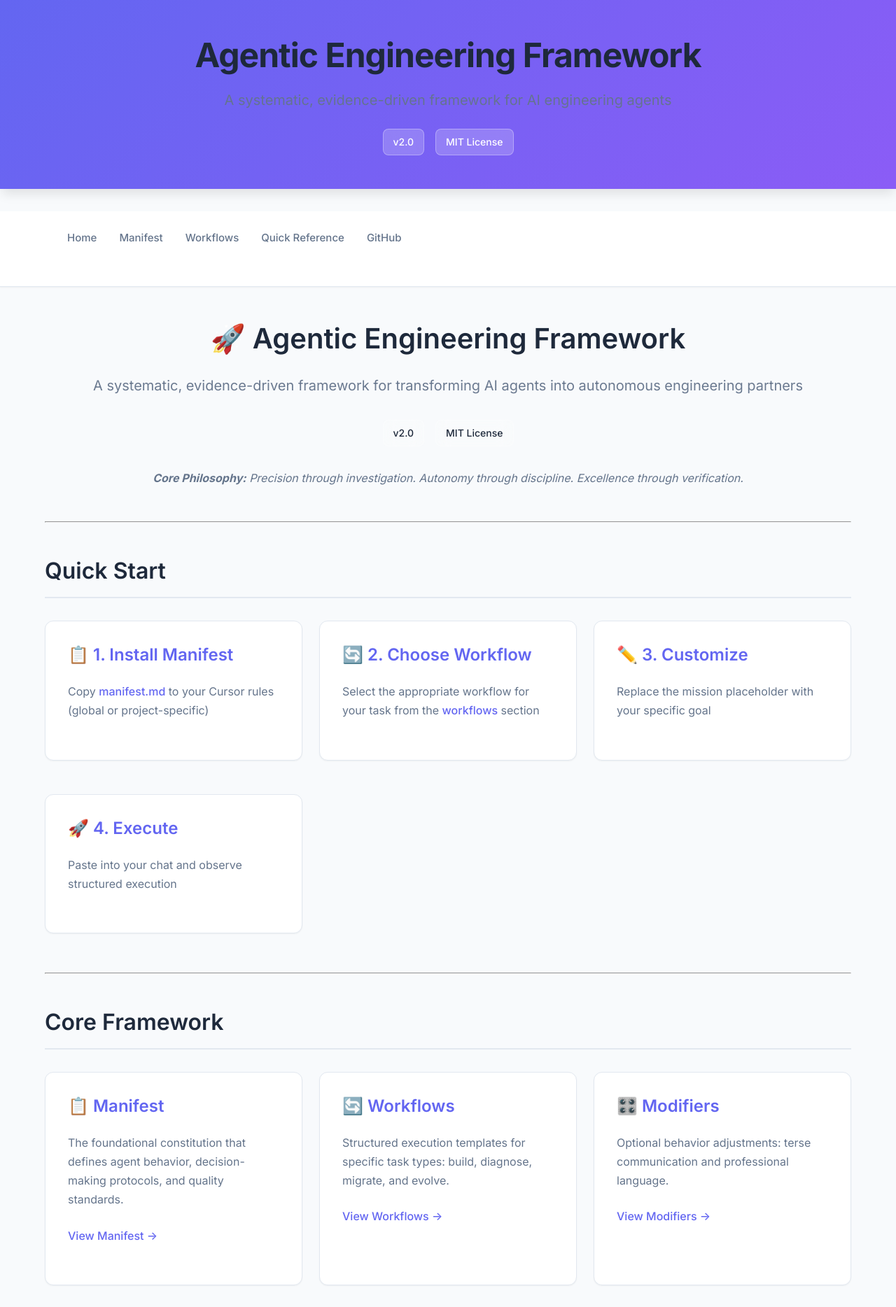
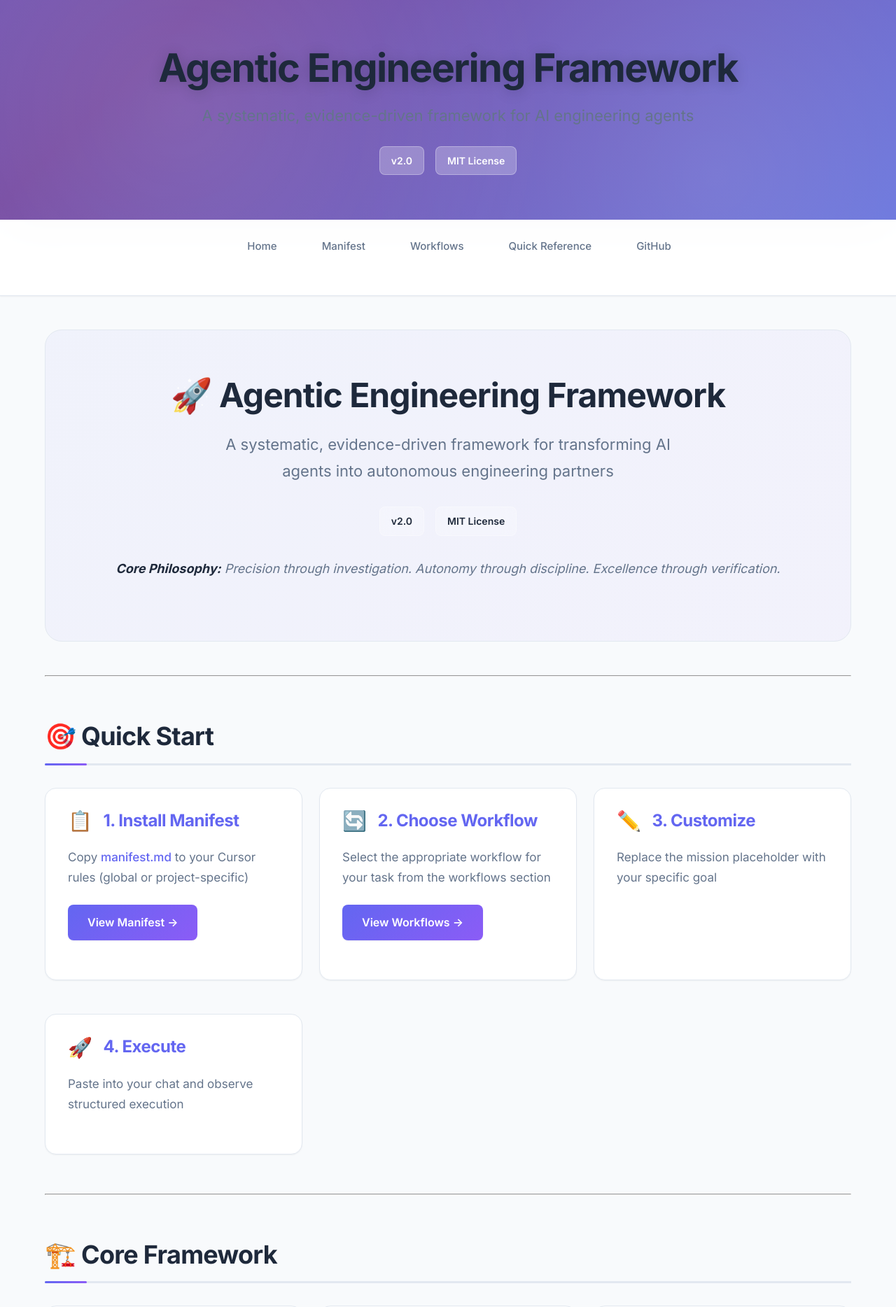
Before and after one commit to moeidsaleem/agentic-engineering-framework, a Jekyll site: the page built from index.md, in a window 1280 px wide. Shown: the top 1868 px of the page at 70% size. Built offline with Jekyll 4.4.1, drawn with Linux system fonts in a browser that asks for light colours; some of the changed text lies outside the part shown.

Commit message:
Premium UI enhancements with animations, better visuals and polish
- Added smooth gradient animations to header
- Enhanced card designs with hover effects and accent borders
- Improved typography with better hierarchy and spacing
- Added stat cards with gradient numbers
- Better hero sections with improved layout
- Enhanced buttons with gradients and animations
- Improved shadows and depth
- Better color gradients throughout
- Added smooth scroll behavior
- Custom scrollbar styling
- More polished overall design

```diff
--- a/assets/css/style.css
+++ b/assets/css/style.css
@@ -1,4 +1,4 @@
-/* Agentic Engineering Framework - Modern Clean Design */
+/* Agentic Engineering Framework - Premium Modern Design */
 
 :root {
   --primary: #6366f1;
@@ -15,6 +15,7 @@
   --bg-secondary: #f8fafc;
   --bg-tertiary: #f1f5f9;
   --bg-dark: #0f172a;
+  --bg-gradient: linear-gradient(135deg, #667eea 0%, #764ba2 100%);
 
   --text-primary: #1e293b;
   --text-secondary: #64748b;
@@ -24,24 +25,32 @@
   --border: #e2e8f0;
   --border-light: #f1f5f9;
   --shadow-sm: 0 1px 2px 0 rgba(0, 0, 0, 0.05);
-  --shadow: 0 4px 6px -1px rgba(0, 0, 0, 0.1);
-  --shadow-lg: 0 10px 15px -3px rgba(0, 0, 0, 0.1);
+  --shadow: 0 4px 6px -1px rgba(0, 0, 0, 0.1), 0 2px 4px -1px rgba(0, 0, 0, 0.06);
+  --shadow-md: 0 10px 15px -3px rgba(0, 0, 0, 0.1), 0 4px 6px -2px rgba(0, 0, 0, 0.05);
+  --shadow-lg: 0 20px 25px -5px rgba(0, 0, 0, 0.1), 0 10px 10px -5px rgba(0, 0, 0, 0.04);
+  --shadow-xl: 0 25px 50px -12px rgba(0, 0, 0, 0.25);
 
-  --radius: 0.75rem;
+  --radius: 1rem;
   --radius-sm: 0.5rem;
-  --radius-lg: 1rem;
+  --radius-lg: 1.5rem;
+  --radius-xl: 2rem;
 
   --spacing-xs: 0.5rem;
   --spacing-sm: 1rem;
   --spacing-md: 1.5rem;
   --spacing-lg: 2rem;
   --spacing-xl: 3rem;
+  --spacing-2xl: 4rem;
 }
 
 * {
   margin: 0;
   padding: 0;
   box-sizing: border-box;
+}
+
+html {
+  scroll-behavior: smooth;
 }
 
 body {
@@ -52,6 +61,7 @@ body {
   font-size: 16px;
   -webkit-font-smoothing: antialiased;
   -moz-osx-font-smoothing: grayscale;
+  overflow-x: hidden;
 }
 
 .container {
@@ -62,29 +72,55 @@ body {
 
 /* Header */
 header {
-  background: linear-gradient(135deg, var(--primary) 0%, var(--secondary) 100%);
+  background: linear-gradient(135deg, #667eea 0%, #764ba2 50%, #667eea 100%);
+  background-size: 200% 200%;
+  animation: gradientShift 15s ease infinite;
   color: var(--text-inverse);
-  padding: var(--spacing-xl) 0;
-  margin-bottom: var(--spacing-lg);
-  box-shadow: var(--shadow-lg);
+  padding: var(--spacing-2xl) 0;
+  margin-bottom: 0;
+  box-shadow: var(--shadow-xl);
+  position: relative;
+  overflow: hidden;
+}
+
+header::before {
+  content: '';
+  position: absolute;
+  top: 0;
+  left: 0;
+  right: 0;
+  bottom: 0;
+  background: radial-gradient(circle at 20% 50%, rgba(255, 255, 255, 0.1) 0%, transparent 50%),
+              radial-gradient(circle at 80% 80%, rgba(255, 255, 255, 0.1) 0%, transparent 50%);
+  pointer-events: none;
+}
+
+@keyframes gradientShift {
+  0%, 100% { background-position: 0% 50%; }
+  50% { background-position: 100% 50%; }
 }
 
 .header-content {
   text-align: center;
+  position: relative;
+  z-index: 1;
 }
 
 header h1 {
-  font-size: 3rem;
-  font-weight: 700;
+  font-size: 3.5rem;
+  font-weight: 800;
   margin-bottom: var(--spacing-sm);
-  letter-spacing: -0.02em;
+  letter-spacing: -0.03em;
+  text-shadow: 0 2px 20px rgba(0, 0, 0, 0.2);
+  animation: fadeInUp 0.8s ease;
 }
 
 .subtitle {
-  font-size: 1.25rem;
+  font-size: 1.375rem;
   opacity: 0.95;
   margin-bottom: var(--spacing-md);
   font-weight: 400;
+  animation: fadeInUp 0.8s ease 0.2s both;
 }
 
 .badges {
@@ -92,17 +128,36 @@ header h1 {
   gap: var(--spacing-sm);
   justify-content: center;
   flex-wrap: wrap;
+  animation: fadeInUp 0.8s ease 0.4s both;
 }
 
 .badge {
   display: inline-block;
-  padding: 0.375rem 0.875rem;
+  padding: 0.5rem 1rem;
   border-radius: var(--radius-sm);
   font-size: 0.875rem;
-  font-weight: 500;
-  background: rgba(255, 255, 255, 0.2);
+  font-weight: 600;
+  background: rgba(255, 255, 255, 0.25);
   backdrop-filter: blur(10px);
   border: 1px solid rgba(255, 255, 255, 0.3);
+  transition: all 0.3s ease;
+}
+
+.badge:hover {
+  background: rgba(255, 255, 255, 0.35);
+  transform: translateY(-2px);
+  box-shadow: 0 4px 12px rgba(0, 0, 0, 0.15);
+}
+
+@keyframes fadeInUp {
+  from {
+    opacity: 0;
+    transform: translateY(20px);
+  }
+  to {
+    opacity: 1;
+    transform: translateY(0);
+  }
 }
 
 /* Navigation */
@@ -114,6 +169,8 @@ nav {
   top: 0;
   z-index: 100;
   box-shadow: var(--shadow-sm);
+  backdrop-filter: blur(10px);
+  background: rgba(255, 255, 255, 0.95);
 }
 
 .nav-links {
@@ -122,6 +179,7 @@ nav {
   gap: var(--spacing-lg);
   padding: var(--spacing-md) 0;
   flex-wrap: wrap;
+  justify-content: center;
 }
 
 .nav-links a {
@@ -129,68 +187,88 @@ nav {
   text-decoration: none;
   font-weight: 500;
   font-size: 0.9375rem;
-  padding: var(--spacing-xs) 0;
+  padding: var(--spacing-xs) var(--spacing-sm);
   position: relative;
-  transition: color 0.2s;
+  transition: all 0.3s ease;
+  border-radius: var(--radius-sm);
 }
 
 .nav-links a:hover {
   color: var(--primary);
+  background: var(--bg-secondary);
 }
 
 .nav-links a::after {
   content: '';
   position: absolute;
   bottom: 0;
-  left: 0;
+  left: 50%;
+  transform: translateX(-50%);
   width: 0;
   height: 2px;
   background: var(--primary);
-  transition: width 0.3s;
+  transition: width 0.3s ease;
+  border-radius: 2px;
 }
 
 .nav-links a:hover::after {
-  width: 100%;
+  width: calc(100% - 1rem);
 }
 
 /* Main Content */
 main {
-  padding-bottom: var(--spacing-xl);
+  padding-bottom: var(--spacing-2xl);
 }
 
 /* Typography */
 h1, h2, h3, h4, h5, h6 {
   color: var(--text-primary);
-  font-weight: 600;
-  line-height: 1.3;
+  font-weight: 700;
+  line-height: 1.2;
   margin-top: var(--spacing-lg);
   margin-bottom: var(--spacing-md);
+  letter-spacing: -0.02em;
 }
 
 h1 {
-  font-size: 2.5rem;
+  font-size: 2.75rem;
   margin-top: 0;
+  font-weight: 800;
 }
 
 h2 {
-  font-size: 2rem;
-  border-bottom: 2px solid var(--border);
+  font-size: 2.25rem;
+  border-bottom: 3px solid var(--border);
   padding-bottom: var(--spacing-sm);
-  margin-top: var(--spacing-xl);
+  margin-top: var(--spacing-2xl);
+  position: relative;
+}
+
+h2::after {
+  content: '';
+  position: absolute;
+  bottom: -3px;
+  left: 0;
+  width: 60px;
+  height: 3px;
+  background: linear-gradient(90deg, var(--primary), var(--secondary));
+  border-radius: 2px;
 }
 
 h3 {
-  font-size: 1.5rem;
+  font-size: 1.75rem;
   margin-top: var(--spacing-lg);
+  font-weight: 700;
 }
 
 h4 {
-  font-size: 1.25rem;
+  font-size: 1.375rem;
 }
 
 p {
   margin-bottom: var(--spacing-md);
   color: var(--text-secondary);
+  font-size: 1.0625rem;
 }
 
 /* Cards */
@@ -201,19 +279,45 @@ p {
   margin-bottom: var(--spacing-md);
   border: 1px solid var(--border);
   box-shadow: var(--shadow-sm);
-  transition: all 0.3s ease;
+  transition: all 0.3s cubic-bezier(0.4, 0, 0.2, 1);
+  position: relative;
+  overflow: hidden;
+}
+
+.card::before {
+  content: '';
+  position: absolute;
+  top: 0;
+  left: 0;
+  width: 4px;
+  height: 100%;
+  background: linear-gradient(180deg, var(--primary), var(--secondary));
+  transform: scaleY(0);
+  transition: transform 0.3s ease;
 }
 
 .card:hover {
-  box-shadow: var(--shadow);
-  transform: translateY(-2px);
+  box-shadow: var(--shadow-md);
+  transform: translateY(-4px);
   border-color: var(--primary-light);
+}
+
+.card:hover::before {
+  transform: scaleY(1);
 }
 
 .card h3 {
   margin-top: 0;
   color: var(--primary);
   font-size: 1.5rem;
+  display: flex;
+  align-items: center;
+  gap: var(--spacing-sm);
+}
+
+.card-icon {
+  font-size: 1.75rem;
+  line-height: 1;
 }
 
 /* Grid Layout */
@@ -232,7 +336,7 @@ table {
   background: var(--bg-primary);
   border-radius: var(--radius);
   overflow: hidden;
-  box-shadow: var(--shadow-sm);
+  box-shadow: var(--shadow);
   border: 1px solid var(--border);
 }
 
@@ -257,7 +361,7 @@ table td {
 }
 
 table tbody tr {
-  transition: background-color 0.2s;
+  transition: background-color 0.2s ease;
 }
 
 table tbody tr:hover {
@@ -272,7 +376,7 @@ table tbody tr:last-child td {
 a {
   color: var(--primary);
   text-decoration: none;
-  transition: color 0.2s;
+  transition: all 0.2s ease;
   font-weight: 500;
 }
 
@@ -284,27 +388,30 @@ a:hover {
 /* Code */
 code {
   background-color: var(--bg-tertiary);
-  padding: 0.2rem 0.5rem;
+  padding: 0.25rem 0.5rem;
   border-radius: var(--radius-sm);
   font-size: 0.875em;
   color: var(--primary-dark);
   font-family: 'Monaco', 'Menlo', 'Ubuntu Mono', monospace;
+  border: 1px solid var(--border);
 }
 
 pre {
-  background-color: var(--bg-dark);
+  background: linear-gradient(135deg, #1e293b 0%, #0f172a 100%);
   color: #e2e8f0;
-  padding: var(--spacing-md);
+  padding: var(--spacing-lg);
   border-radius: var(--radius);
   overflow-x: auto;
   margin: var(--spacing-lg) 0;
-  box-shadow: var(--shadow);
+  box-shadow: var(--shadow-lg);
+  border: 1px solid rgba(255, 255, 255, 0.1);
 }
 
 pre code {
   background-color: transparent;
   color: inherit;
   padding: 0;
+  border: none;
 }
 
 /* Lists */
@@ -320,27 +427,33 @@ li {
 
 /* Buttons */
 .btn {
-  display: inline-block;
-  padding: 0.625rem 1.5rem;
+  display: inline-flex;
+  align-items: center;
+  gap: var(--spacing-xs);
+  padding: 0.75rem 1.75rem;
   border-radius: var(--radius-sm);
   text-decoration: none;
-  font-weight: 500;
-  transition: all 0.2s;
+  font-weight: 600;
+  transition: all 0.3s cubic-bezier(0.4, 0, 0.2, 1);
   border: none;
   cursor: pointer;
-  font-size: 0.9375rem;
+  font-size: 1rem;
+  box-shadow: var(--shadow-sm);
 }
 
 .btn-primary {
-  background-color: var(--primary);
+  background: linear-gradient(135deg, var(--primary) 0%, var(--secondary) 100%);
   color: var(--text-inverse);
 }
 
 .btn-primary:hover {
-  background-color: var(--primary-dark);
-  transform: translateY(-1px);
-  box-shadow: var(--shadow);
+  transform: translateY(-2px);
+  box-shadow: var(--shadow-md);
   text-decoration: none;
+}
+
+.btn-primary:active {
+  transform: translateY(0);
 }
 
 /* Alerts */
@@ -349,6 +462,7 @@ li {
   border-radius: var(--radius);
   margin: var(--spacing-md) 0;
   border-left: 4px solid;
+  box-shadow: var(--shadow-sm);
 }
 
 .alert-info {
@@ -374,9 +488,9 @@ li {
   display: inline-flex;
   align-items: center;
   gap: 0.5rem;
-  padding: 0.375rem 0.875rem;
+  padding: 0.5rem 1rem;
   border-radius: var(--radius-sm);
-  font-weight: 500;
+  font-weight: 600;
   font-size: 0.875rem;
 }
 
@@ -400,12 +514,63 @@ li {
   color: #1e40af;
 }
 
+/* Stats Cards */
+.stats-grid {
+  display: grid;
+  grid-template-columns: repeat(auto-fit, minmax(200px, 1fr));
+  gap: var(--spacing-md);
+  margin: var(--spacing-xl) 0;
+}
+
+.stat-card {
+  text-align: center;
+  padding: var(--spacing-lg);
+  background: var(--bg-primary);
+  border-radius: var(--radius);
+  border: 1px solid var(--border);
+  box-shadow: var(--shadow-sm);
+  transition: all 0.3s ease;
+}
+
+.stat-card:hover {
+  transform: translateY(-4px);
+  box-shadow: var(--shadow-md);
+  border-color: var(--primary-light);
+}
+
+.stat-number {
+  font-size: 3rem;
+  font-weight: 800;
+  background: linear-gradient(135deg, var(--primary), var(--secondary));
+  -webkit-background-clip: text;
+  -webkit-text-fill-color: transparent;
+  background-clip: text;
+  line-height: 1;
+  margin-bottom: var(--spacing-xs);
+}
+
+.stat-label {
+  color: var(--text-secondary);
+  font-weight: 500;
+  font-size: 0.9375rem;
+}
+
+/* Hero Section */
+.hero {
+  text-align: center;
+  padding: var(--spacing-2xl) 0;
+  background: linear-gradient(135deg, rgba(99, 102, 241, 0.05) 0%, rgba(139, 92, 246, 0.05) 100%);
+  border-radius: var(--radius-lg);
+  margin: var(--spacing-xl) 0;
+  border: 1px solid var(--border);
+}
+
 /* Footer */
 footer {
-  background-color: var(--bg-dark);
+  background: linear-gradient(135deg, var(--bg-dark) 0%, #1e293b 100%);
   color: var(--text-inverse);
   padding: var(--spacing-xl) 0;
-  margin-top: var(--spacing-xl);
+  margin-top: var(--spacing-2xl);
   text-align: center;
 }
 
@@ -417,6 +582,7 @@ footer p {
 footer a {
   color: #93c5fd;
   text-decoration: none;
+  transition: color 0.2s;
 }
 
 footer a:hover {
@@ -449,7 +615,7 @@ section {
 /* Responsive */
 @media (max-width: 768px) {
   header h1 {
-    font-size: 2rem;
+    font-size: 2.5rem;
   }
 
   .subtitle {
@@ -482,6 +648,10 @@ section {
   h2 {
     font-size: 1.75rem;
   }
+
+  .stat-number {
+    font-size: 2.5rem;
+  }
 }
 
 /* Print Styles */
@@ -494,3 +664,21 @@ section {
     break-inside: avoid;
   }
 }
+
+/* Scrollbar Styling */
+::-webkit-scrollbar {
+  width: 10px;
+}
+
+::-webkit-scrollbar-track {
+  background: var(--bg-secondary);
+}
+
+::-webkit-scrollbar-thumb {
+  background: var(--primary-light);
+  border-radius: 5px;
+}
+
+::-webkit-scrollbar-thumb:hover {
+  background: var(--primary);
+}
--- a/index.md
+++ b/index.md
@@ -3,134 +3,161 @@ layout: default
 title: Home
 ---
 
-<div class="text-center" style="margin-bottom: 3rem;">
-  <h1 style="margin-top: 0;">🚀 Agentic Engineering Framework</h1>
-  <p class="subtitle" style="font-size: 1.25rem; color: var(--text-secondary); margin-bottom: 2rem;">
+<div class="hero">
+  <h1 style="margin-top: 0; font-size: 3rem;">🚀 Agentic Engineering Framework</h1>
+  <p class="subtitle" style="font-size: 1.375rem; color: var(--text-secondary); margin-bottom: 2rem; max-width: 700px; margin-left: auto; margin-right: auto;">
     A systematic, evidence-driven framework for transforming AI agents into autonomous engineering partners
   </p>
   <div style="display: flex; gap: 1rem; justify-content: center; flex-wrap: wrap; margin-bottom: 2rem;">
     <span class="badge badge-version">v2.0</span>
     <span class="badge badge-license">MIT License</span>
   </div>
-  <p style="font-style: italic; color: var(--text-secondary);">
-    <strong>Core Philosophy:</strong> Precision through investigation. Autonomy through discipline. Excellence through verification.
+  <p style="font-style: italic; color: var(--text-secondary); font-size: 1.125rem;">
+    <strong style="color: var(--text-primary);">Core Philosophy:</strong> Precision through investigation. Autonomy through discipline. Excellence through verification.
   </p>
 </div>
 
 ---
 
-## Quick Start
+## 🎯 Quick Start
 
 <div class="grid">
   <div class="card">
-    <h3>📋 1. Install Manifest</h3>
+    <h3><span class="card-icon">📋</span> 1. Install Manifest</h3>
     <p>Copy <a href="{{ '/manifest.html' | relative_url }}">manifest.md</a> to your Cursor rules (global or project-specific)</p>
+    <p style="margin-top: 1rem;"><a href="{{ '/manifest.html' | relative_url }}" class="btn btn-primary">View Manifest →</a></p>
   </div>
   <div class="card">
-    <h3>🔄 2. Choose Workflow</h3>
-    <p>Select the appropriate workflow for your task from the <a href="{{ '/workflows/' | relative_url }}">workflows</a> section</p>
+    <h3><span class="card-icon">🔄</span> 2. Choose Workflow</h3>
+    <p>Select the appropriate workflow for your task from the workflows section</p>
+    <p style="margin-top: 1rem;"><a href="{{ '/workflows/' | relative_url }}" class="btn btn-primary">View Workflows →</a></p>
   </div>
   <div class="card">
-    <h3>✏️ 3. Customize</h3>
+    <h3><span class="card-icon">✏️</span> 3. Customize</h3>
     <p>Replace the mission placeholder with your specific goal</p>
   </div>
   <div class="card">
-    <h3>🚀 4. Execute</h3>
+    <h3><span class="card-icon">🚀</span> 4. Execute</h3>
     <p>Paste into your chat and observe structured execution</p>
   </div>
 </div>
 
 ---
 
-## Core Framework
+## 🏗️ Core Framework
 
 <div class="grid">
   <div class="card">
-    <h3>📋 Manifest</h3>
+    <h3><span class="card-icon">📋</span> Manifest</h3>
     <p>The foundational constitution that defines agent behavior, decision-making protocols, and quality standards.</p>
-    <p><a href="{{ '/manifest.html' | relative_url }}">View Manifest →</a></p>
+    <p style="margin-top: 1rem;"><a href="{{ '/manifest.html' | relative_url }}">View Manifest →</a></p>
   </div>
   <div class="card">
-    <h3>🔄 Workflows</h3>
+    <h3><span class="card-icon">🔄</span> Workflows</h3>
     <p>Structured execution templates for specific task types: build, diagnose, migrate, and evolve.</p>
-    <p><a href="{{ '/workflows/' | relative_url }}">View Workflows →</a></p>
+    <p style="margin-top: 1rem;"><a href="{{ '/workflows/' | relative_url }}">View Workflows →</a></p>
   </div>
   <div class="card">
-    <h3>🎛️ Modifiers</h3>
+    <h3><span class="card-icon">🎛️</span> Modifiers</h3>
     <p>Optional behavior adjustments: terse communication and professional language.</p>
-    <p><a href="{{ '/modifiers/' | relative_url }}">View Modifiers →</a></p>
+    <p style="margin-top: 1rem;"><a href="{{ '/modifiers/' | relative_url }}">View Modifiers →</a></p>
   </div>
 </div>
 
 ---
 
-## Workflows
+## 🔄 Workflows
 
-| Workflow | Purpose | Link |
-|----------|---------|------|
-| **🔨 build** | Feature development & system enhancement | [View]({{ '/workflows/build.html' | relative_url }}) |
-| **🔍 diagnose** | Root cause analysis & remediation | [View]({{ '/workflows/diagnose.html' | relative_url }}) |
-| **🔄 migrate** | Data migration & system transformation | [View]({{ '/workflows/migrate.html' | relative_url }}) |
-| **📈 evolve** | Framework improvement & learning capture | [View]({{ '/workflows/evolve.html' | relative_url }}) |
+<table>
+  <thead>
+    <tr>
+      <th>Workflow</th>
+      <th>Purpose</th>
+      <th>Link</th>
+    </tr>
+  </thead>
+  <tbody>
+    <tr>
+      <td><strong>🔨 build</strong></td>
+      <td>Feature development & system enhancement</td>
+      <td><a href="{{ '/workflows/build.html' | relative_url }}">View →</a></td>
+    </tr>
+    <tr>
+      <td><strong>🔍 diagnose</strong></td>
+      <td>Root cause analysis & remediation</td>
+      <td><a href="{{ '/workflows/diagnose.html' | relative_url }}">View →</a></td>
+    </tr>
+    <tr>
+      <td><strong>🔄 migrate</strong></td>
+      <td>Data migration & system transformation</td>
+      <td><a href="{{ '/workflows/migrate.html' | relative_url }}">View →</a></td>
+    </tr>
+    <tr>
+      <td><strong>📈 evolve</strong></td>
+      <td>Framework improvement & learning capture</td>
+      <td><a href="{{ '/workflows/evolve.html' | relative_url }}">View →</a></td>
+    </tr>
+  </tbody>
+</table>
 
 ---
 
-## Resources
+## 📚 Resources
 
 <div class="grid">
   <div class="card">
-    <h3>📖 Quick Reference</h3>
+    <h3><span class="card-icon">📖</span> Quick Reference</h3>
     <p>Cheat sheet for common scenarios and quick lookups</p>
-    <p><a href="{{ '/QUICK_REFERENCE.html' | relative_url }}">View →</a></p>
+    <p style="margin-top: 1rem;"><a href="{{ '/QUICK_REFERENCE.html' | relative_url }}">View →</a></p>
   </div>
   <div class="card">
-    <h3>🔧 Troubleshooting</h3>
+    <h3><span class="card-icon">🔧</span> Troubleshooting</h3>
     <p>Common issues and solutions</p>
-    <p><a href="{{ '/TROUBLESHOOTING.html' | relative_url }}">View →</a></p>
+    <p style="margin-top: 1rem;"><a href="{{ '/TROUBLESHOOTING.html' | relative_url }}">View →</a></p>
   </div>
   <div class="card">
-    <h3>💡 Best Practices</h3>
+    <h3><span class="card-icon">💡</span> Best Practices</h3>
     <p>Curated learnings and patterns from real-world usage</p>
-    <p><a href="{{ '/BEST_PRACTICES.html' | relative_url }}">View →</a></p>
+    <p style="margin-top: 1rem;"><a href="{{ '/BEST_PRACTICES.html' | relative_url }}">View →</a></p>
   </div>
   <div class="card">
-    <h3>🔒 Security Checklist</h3>
+    <h3><span class="card-icon">🔒</span> Security Checklist</h3>
     <p>Comprehensive security review checklist</p>
-    <p><a href="{{ '/SECURITY_CHECKLIST.html' | relative_url }}">View →</a></p>
+    <p style="margin-top: 1rem;"><a href="{{ '/SECURITY_CHECKLIST.html' | relative_url }}">View →</a></p>
   </div>
 </div>
 
 ---
 
-## Framework Statistics
+## 📊 Framework Statistics
 
-<div style="display: grid; grid-template-columns: repeat(auto-fit, minmax(200px, 1fr)); gap: 1.5rem; margin: 2rem 0;">
-  <div style="text-align: center; padding: 1.5rem; background: var(--bg-primary); border-radius: var(--radius); border: 1px solid var(--border);">
-    <div style="font-size: 2.5rem; font-weight: 700; color: var(--primary);">4</div>
-    <div style="color: var(--text-secondary);">Core Workflows</div>
+<div class="stats-grid">
+  <div class="stat-card">
+    <div class="stat-number">4</div>
+    <div class="stat-label">Core Workflows</div>
   </div>
-  <div style="text-align: center; padding: 1.5rem; background: var(--bg-primary); border-radius: var(--radius); border: 1px solid var(--border);">
-    <div style="font-size: 2.5rem; font-weight: 700; color: var(--primary);">2</div>
-    <div style="color: var(--text-secondary);">Modifiers</div>
+  <div class="stat-card">
+    <div class="stat-number">2</div>
+    <div class="stat-label">Modifiers</div>
   </div>
-  <div style="text-align: center; padding: 1.5rem; background: var(--bg-primary); border-radius: var(--radius); border: 1px solid var(--border);">
-    <div style="font-size: 2.5rem; font-weight: 700; color: var(--primary);">6</div>
-    <div style="color: var(--text-secondary);">Resources</div>
+  <div class="stat-card">
+    <div class="stat-number">6</div>
+    <div class="stat-label">Resources</div>
   </div>
-  <div style="text-align: center; padding: 1.5rem; background: var(--bg-primary); border-radius: var(--radius); border: 1px solid var(--border);">
-    <div style="font-size: 2.5rem; font-weight: 700; color: var(--primary);">1</div>
-    <div style="color: var(--text-secondary);">Manifest</div>
+  <div class="stat-card">
+    <div class="stat-number">1</div>
+    <div class="stat-label">Manifest</div>
   </div>
 </div>
 
 ---
 
-<div class="text-center" style="margin-top: 3rem; padding: 2rem; background: var(--bg-primary); border-radius: var(--radius); border: 1px solid var(--border);">
+<div class="hero" style="margin-top: 3rem;">
   <h3 style="margin-top: 0;">Ready to Get Started?</h3>
-  <p style="margin-bottom: 1.5rem; color: var(--text-secondary);">
+  <p style="margin-bottom: 1.5rem; color: var(--text-secondary); font-size: 1.125rem;">
     Install the manifest and start using the framework today
   </p>
   <a href="https://github.com/{{ site.repository }}" class="btn btn-primary" target="_blank">
-    View on GitHub
+    <span>⭐</span> View on GitHub
   </a>
 </div>
```
